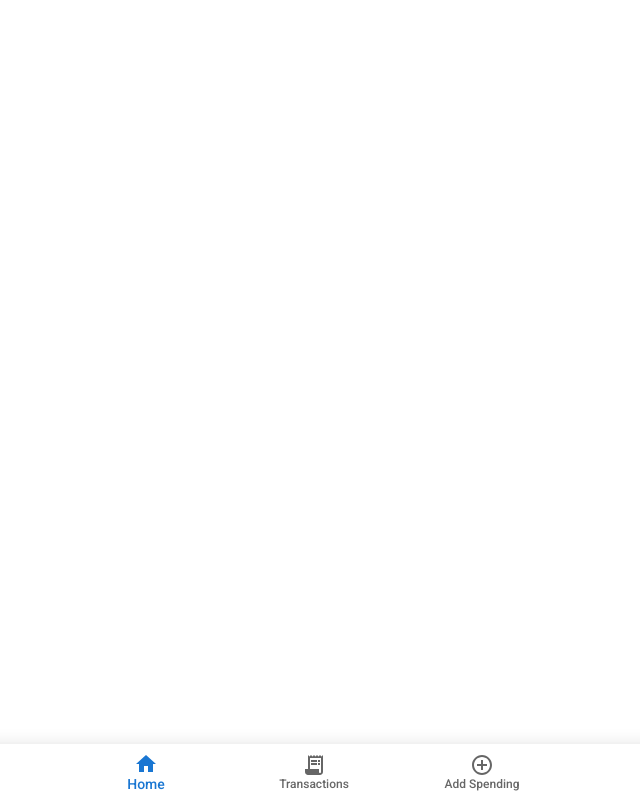
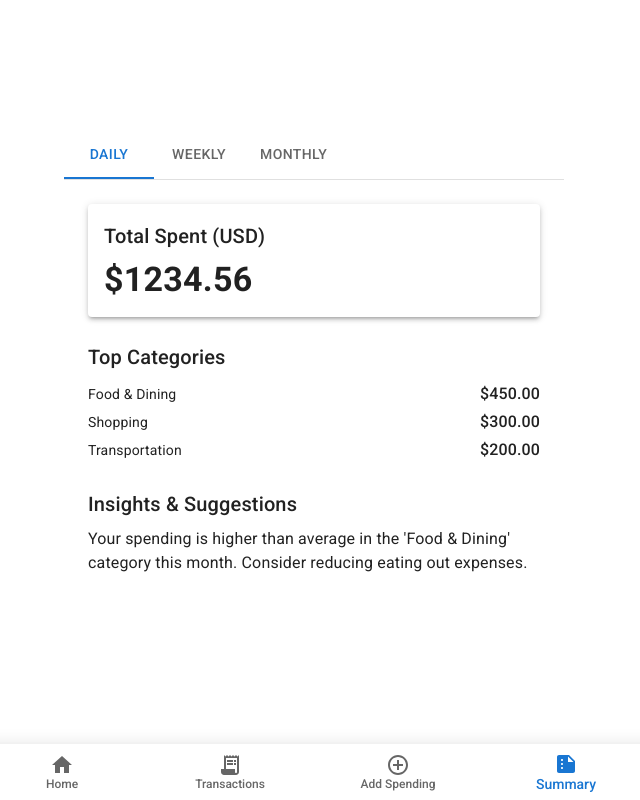
Before and after one commit to ringochen06/ai-spending-tracker, a React (Vite) app: page /spending-summary in a window 1280 px wide. Shown: the whole page, without its empty margins (326-966 px from the left). Built offline with nearby package versions, Linux system fonts and the light colour scheme; no server answers.

Commit message:
Add a spending summary page

```diff
--- a/src/Viewport.tsx
+++ b/src/Viewport.tsx
@@ -1,26 +1,30 @@
 import React, { useState, useEffect } from "react";
 import { Routes, Route, useNavigate, useLocation } from "react-router-dom";
 import HomePage from "./pages/HomePage";
-import TransactionPage from "./pages/TransactionPage"; // Updated import
-import AddSpendingPage from "./pages/AddSpendingPage"; // Updated import
+import TransactionPage from "./pages/TransactionPage";
+import AddSpendingPage from "./pages/AddSpendingPage";
+import SpendingSummaryPage from "./pages/SpendingSummaryPage";
 import { Paper, BottomNavigation, BottomNavigationAction } from "@mui/material";
 import {
   Home as HomeIcon,
-  ReceiptLong as ReceiptLongIcon, // Updated icon
-  AddCircleOutline as AddCircleOutlineIcon, // Updated icon
+  ReceiptLong as ReceiptLongIcon,
+  AddCircleOutline as AddCircleOutlineIcon,
+  Summarize as SummarizeIcon,
 } from "@mui/icons-material";
 import "./Viewport.css";
 
 const pathToValueMap: Record<string, number> = {
   "/": 0,
-  "/transactions": 1, // Updated path
-  "/add-spending": 2, // Updated path
+  "/transactions": 1,
+  "/add-spending": 2,
+  "/spending-summary": 3,
 };
 
 const valueToPathMap: Record<number, string> = {
   0: "/",
-  1: "/transactions", // Updated path
-  2: "/add-spending", // Updated path
+  1: "/transactions",
+  2: "/add-spending",
+  3: "/spending-summary",
 };
 
 const Viewport = () => {
@@ -51,6 +55,7 @@ const Viewport = () => {
           <Route path="/" element={<HomePage />} />
           <Route path="/transactions" element={<TransactionPage />} />
           <Route path="/add-spending" element={<AddSpendingPage />} />
+          <Route path="/spending-summary" element={<SpendingSummaryPage />} />
         </Routes>
       </main>
 
@@ -73,6 +78,7 @@ const Viewport = () => {
             label="Add Spending"
             icon={<AddCircleOutlineIcon />}
           />
+          <BottomNavigationAction label="Summary" icon={<SummarizeIcon />} />
         </BottomNavigation>
       </Paper>
     </>
--- /dev/null
+++ b/src/pages/SpendingSummaryPage.module.css
@@ -0,0 +1,3 @@
+.container {
+  max-width: 500px;
+}
--- /dev/null
+++ b/src/pages/SpendingSummaryPage.tsx
@@ -0,0 +1,110 @@
+import React, { useState, useEffect } from "react";
+import {
+  Tabs,
+  Tab,
+  Box,
+  Paper,
+  Typography,
+  List,
+  ListItem,
+  ListItemText,
+} from "@mui/material";
+import styles from "./SpendingSummaryPage.module.css";
+
+interface SpendingSummaryProps {
+  // You can define props here if needed, e.g., transaction data
+}
+
+const SpendingSummaryPage: React.FC<SpendingSummaryProps> = () => {
+  const [tabValue, setTabValue] = useState(0); // 0: Daily, 1: Weekly, 2: Monthly
+
+  // 1. useEffect that runs once on component startup (mount)
+  useEffect(() => {
+    console.log(
+      "SpendingSummaryPage has mounted. Fetching initial summary data..."
+    );
+    // This is a good place to fetch data for the default tab (e.g., Daily)
+  }, []);
+
+  // 2. useEffect that runs whenever the `tabValue` state changes
+  useEffect(() => {
+    const tabName = ["Daily", "Weekly", "Monthly"][tabValue];
+    console.log(`Tab selection changed to: ${tabName}. Refetching data...`);
+    // This is where you would trigger a data refetch based on the selected tab.
+  }, [tabValue]);
+
+  const handleTabChange = (event: React.SyntheticEvent, newValue: number) => {
+    setTabValue(newValue);
+  };
+
+  // Replace with actual data fetching/calculation logic
+  const totalSpent = 1234.56; // Example amount
+  const topCategories = [
+    { category: "Food & Dining", amount: 450.0 },
+    { category: "Shopping", amount: 300.0 },
+    { category: "Transportation", amount: 200.0 },
+  ];
+
+  const insightsAndSuggestions =
+    "Your spending is higher than average in the 'Food & Dining' category this month. Consider reducing eating out expenses.";
+
+  return (
+    <div className={styles.container}>
+      {/* Tabs */}
+      <Box sx={{ borderBottom: 1, borderColor: "divider" }}>
+        <Tabs
+          value={tabValue}
+          onChange={handleTabChange}
+          aria-label="Spending summary tabs"
+        >
+          <Tab label="Daily" />
+          <Tab label="Weekly" />
+          <Tab label="Monthly" />
+        </Tabs>
+      </Box>
+
+      {/* Content based on selected tab */}
+      <Box sx={{ p: 3 }}>
+        {/* The content below is currently static. It can be updated based on the tabValue state. */}
+        <Box sx={{ textAlign: "left" }}>
+          {/* Total Spent Card */}
+          <Paper elevation={3} sx={{ p: 2, mb: 3 }}>
+            <Typography variant="h6" component="h3" gutterBottom>
+              Total Spent (USD)
+            </Typography>
+            <Typography variant="h4" component="p" sx={{ fontWeight: "bold" }}>
+              ${totalSpent.toFixed(2)}
+            </Typography>
+          </Paper>
+
+          {/* Top Categories */}
+          <Box sx={{ mb: 3 }}>
+            <Typography variant="h6" component="h3" gutterBottom>
+              Top Categories
+            </Typography>
+            <List dense sx={{ p: 0 }}>
+              {topCategories.map((cat, index) => (
+                <ListItem key={index} disableGutters sx={{ p: 0 }}>
+                  <ListItemText primary={cat.category} />
+                  <Typography variant="body1" sx={{ fontWeight: "medium" }}>
+                    ${cat.amount.toFixed(2)}
+                  </Typography>
+                </ListItem>
+              ))}
+            </List>
+          </Box>
+
+          {/* Insights & Suggestions */}
+          <Box>
+            <Typography variant="h6" component="h3" gutterBottom>
+              Insights & Suggestions
+            </Typography>
+            <Typography variant="body1">{insightsAndSuggestions}</Typography>
+          </Box>
+        </Box>
+      </Box>
+    </div>
+  );
+};
+
+export default SpendingSummaryPage;
```
